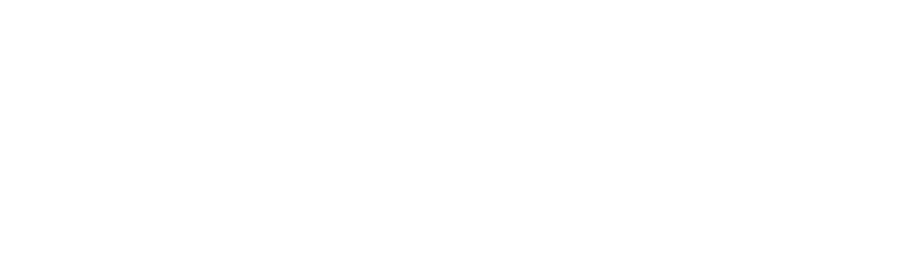
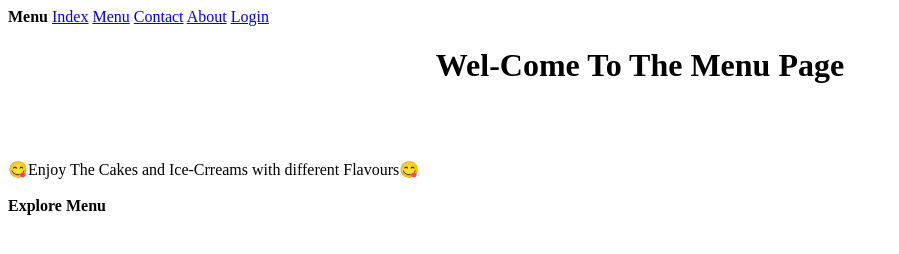
Before and after one commit to sakshipulate2702/delightful-bakery-and-icecream, a plain HTML site: page pages/menu.html in a window 1280 px wide. Shown: the whole page, without its empty margins (0-899 px from the left). Drawn offline with Linux system fonts and the light colour scheme.

Commit message:
h1 is added

```diff
--- a/pages/menu.html
+++ b/pages/menu.html
@@ -1,11 +1,17 @@
 <!DOCTYPE html>
-<html lang="en">
+<html>
 <head>
-    <meta charset="UTF-8">
-    <meta name="viewport" content="width=device-width, initial-scale=1.0">
-    <title>Document</title>
+    <title>The Menu Page</title>
 </head>
 <body>
-
+     <b>Menu</b>
+        <a href="./../index.html" target="_blank">Index</a>
+        <a href="./home.html" target="_blank">Menu</a>
+        <a href="./contact.html" target="_blank">Contact</a>
+        <a href="./about.html" target="_blank">About</a>
+         <a href="./login.html" target="_blank">Login</a>
+        <h1 align="center">Wel-Come To The Menu Page</h1><br/><br/><br/>
+         😋Enjoy The Cakes and Ice-Crreams with different Flavours😋<br><br/>
+        <b>Explore Menu</b><br/>
 </body>
 </html>
```
